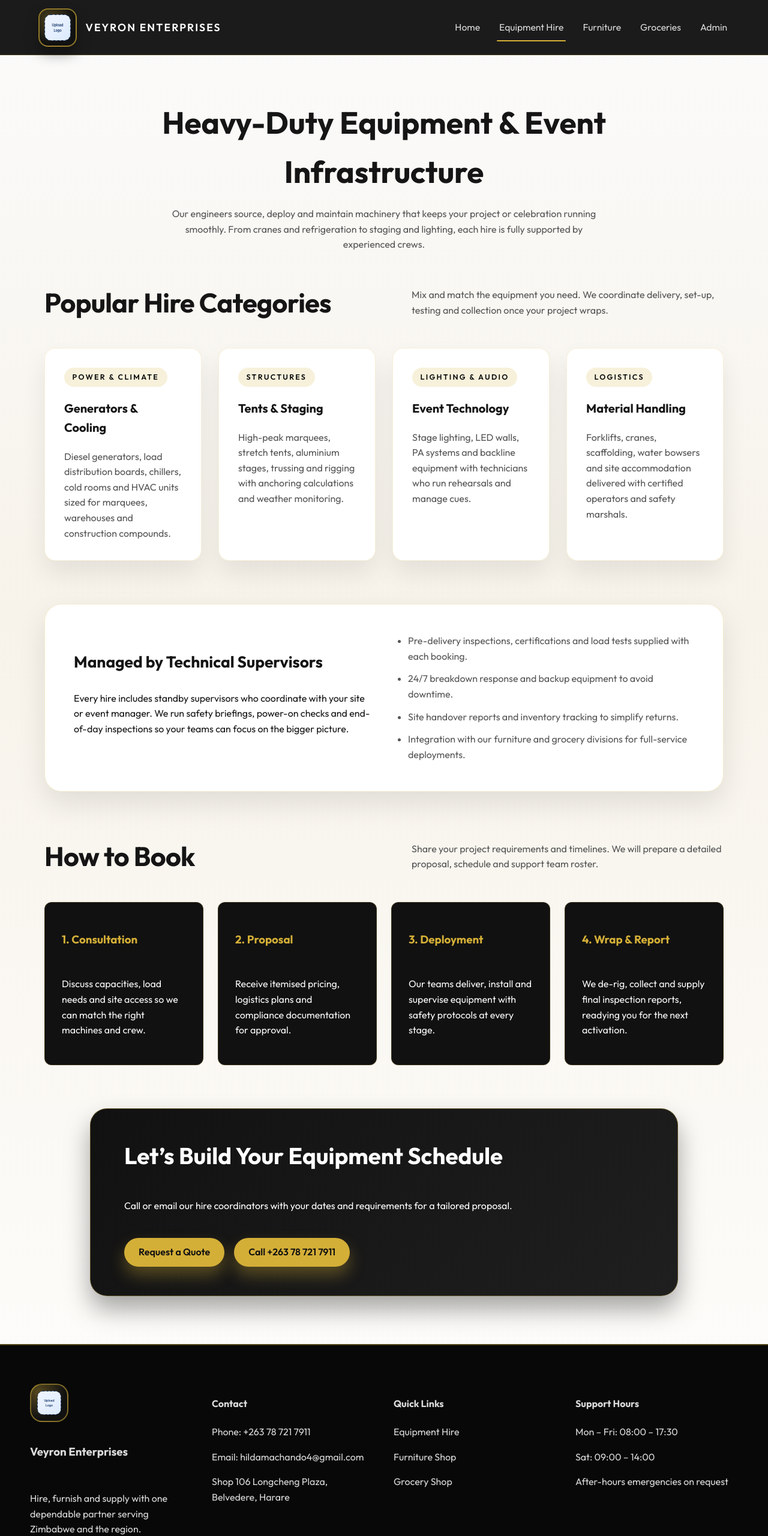
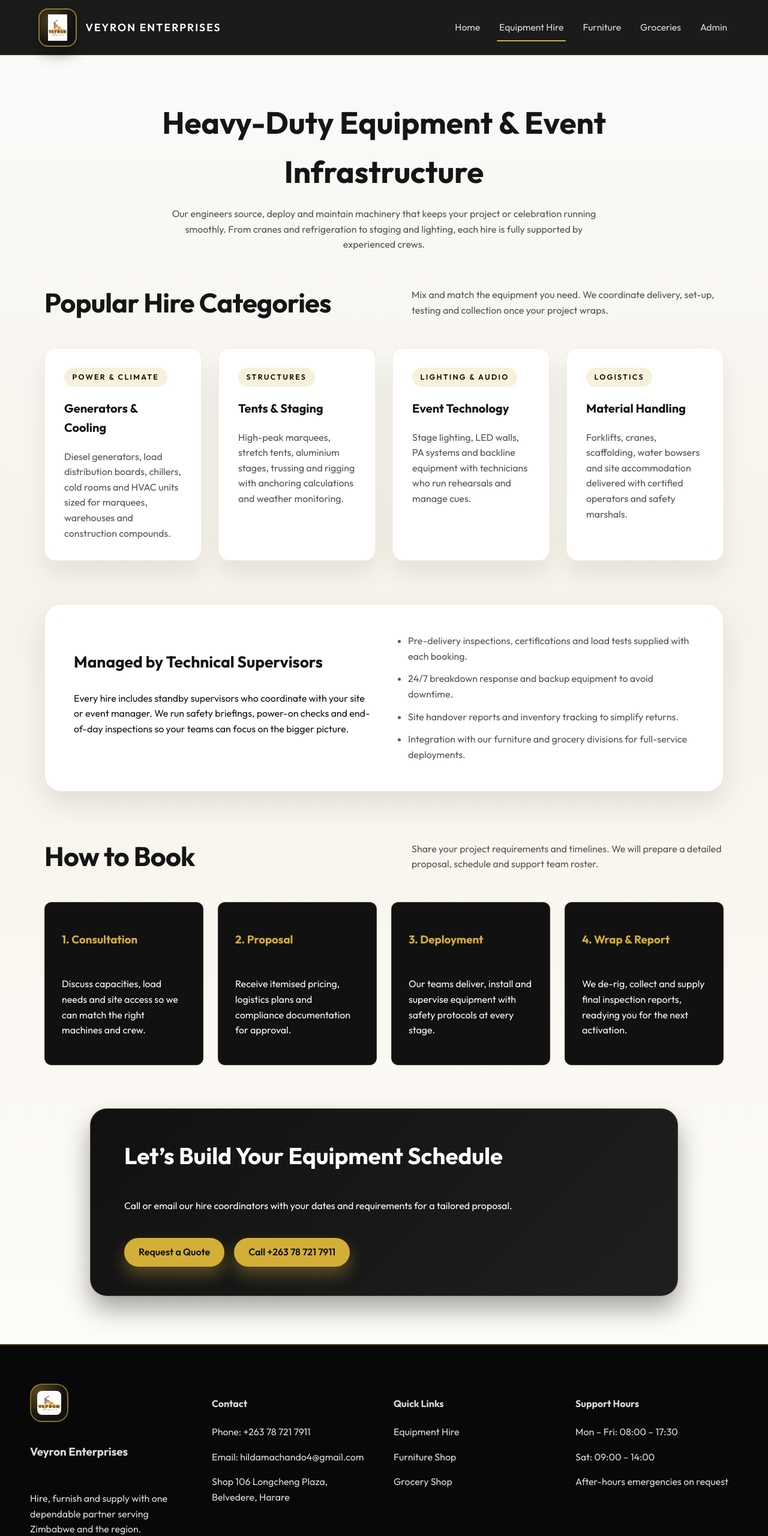
Before and after one commit to hilda04/Veyron, a plain HTML site: page public/equipment.html in a window 1280 px wide. Shown: the top 2561 px of the page at 60% size. Drawn offline with Linux system fonts and the light colour scheme.

Commit message:
Update equipment.html

```diff
--- a/public/equipment.html
+++ b/public/equipment.html
@@ -20,7 +20,7 @@
     <header class="site-header">
       <div class="navbar">
         <a class="logo" href="index.html">
-          <img src="assets/logo.svg" alt="Veyron Enterprises logo placeholder" />
+          <img src="assets/logo.jpg" alt="Veyron Enterprises logo placeholder" />
           <span>Veyron Enterprises</span>
         </a>
         <nav class="nav-links">
@@ -139,7 +139,7 @@
       <div class="footer-inner">
         <div class="footer-top">
           <div class="footer-brand">
-            <img src="assets/logo.svg" alt="Veyron Enterprises logo placeholder" />
+            <img src="assets/logo.jpg" alt="Veyron Enterprises logo placeholder" />
             <h3>Veyron Enterprises</h3>
             <p>Hire, furnish and supply with one dependable partner serving Zimbabwe and the region.</p>
           </div>
```
